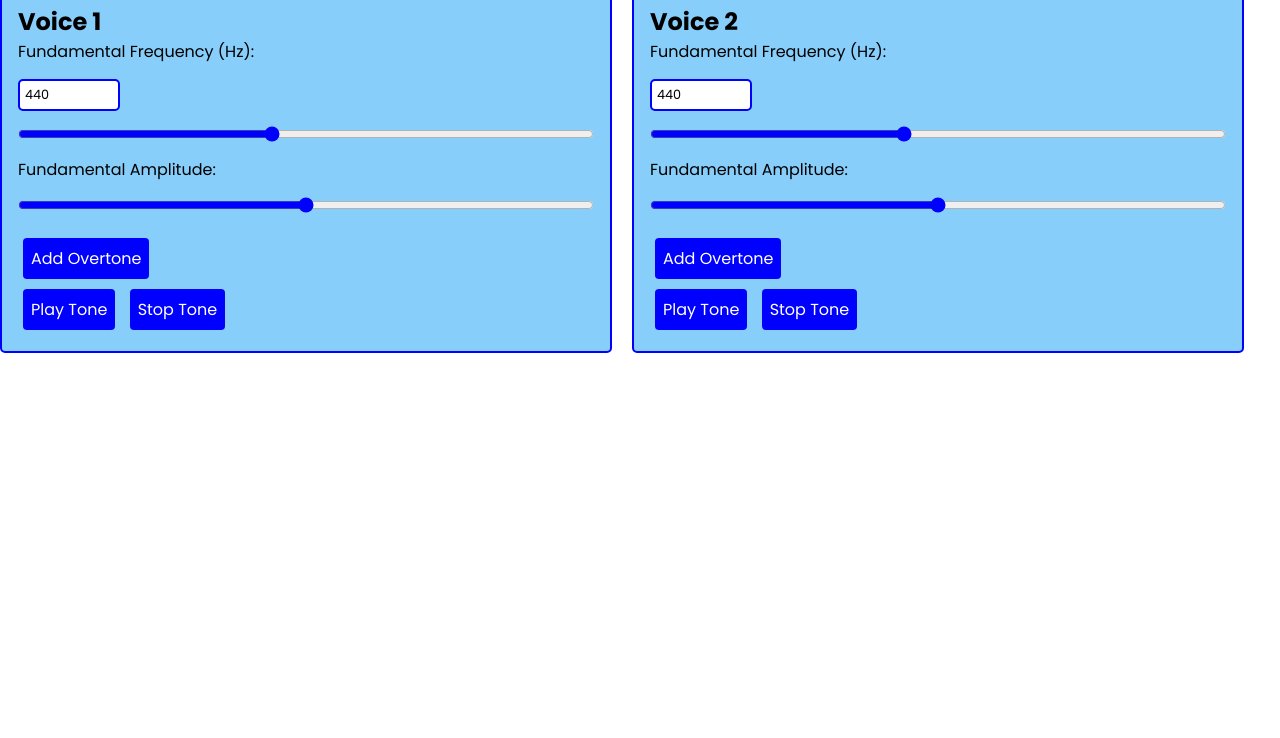
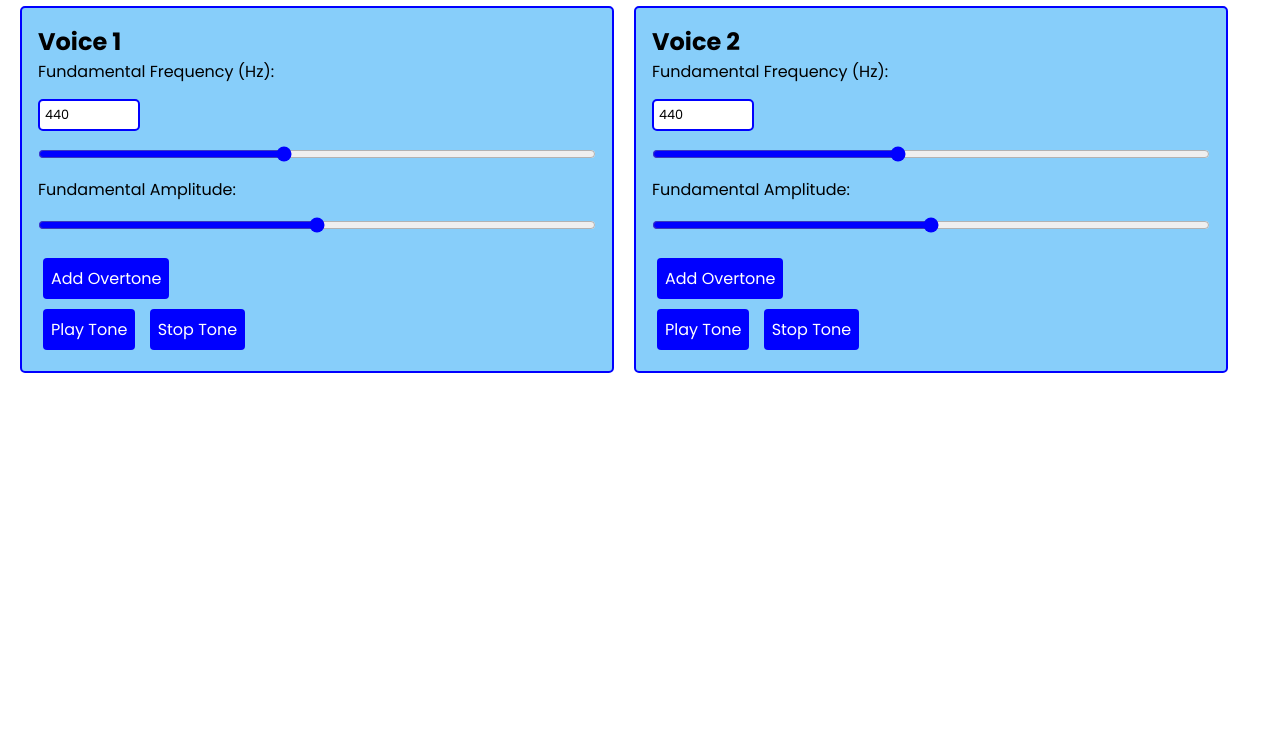
Before and after one commit to cyxhe/overtone-lab, a plain HTML site: page index.html in a window 1280 px wide. Shown: the part 82-820 px from the top of the page. Drawn offline with Linux system fonts and the light colour scheme.

Commit message:
Fixed padding that caused scroll

```diff
--- a/style.css
+++ b/style.css
@@ -12,6 +12,7 @@ html{
 body{
     min-height: 100vh;
     min-height: 100dvh;
+    padding: 20px 20px 0 20px;
     background-color: white;
 }
 h1{
```
